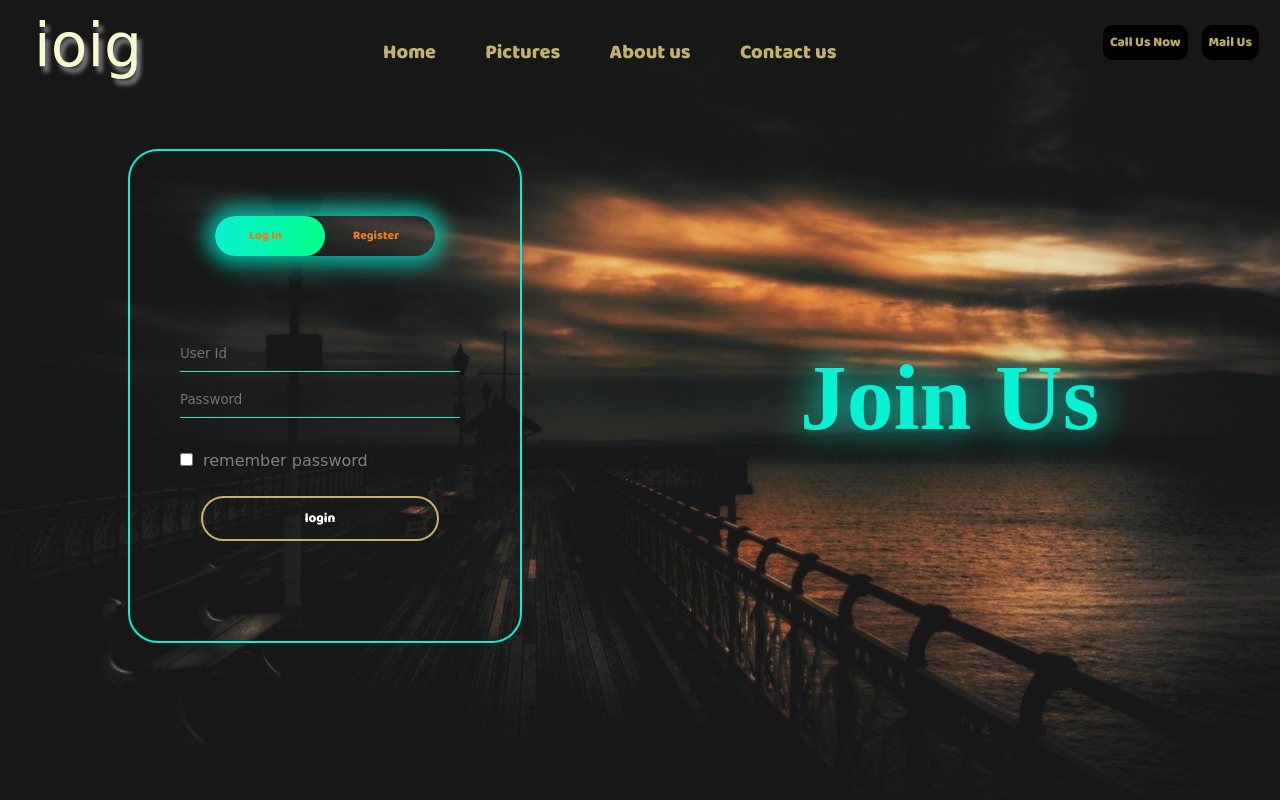
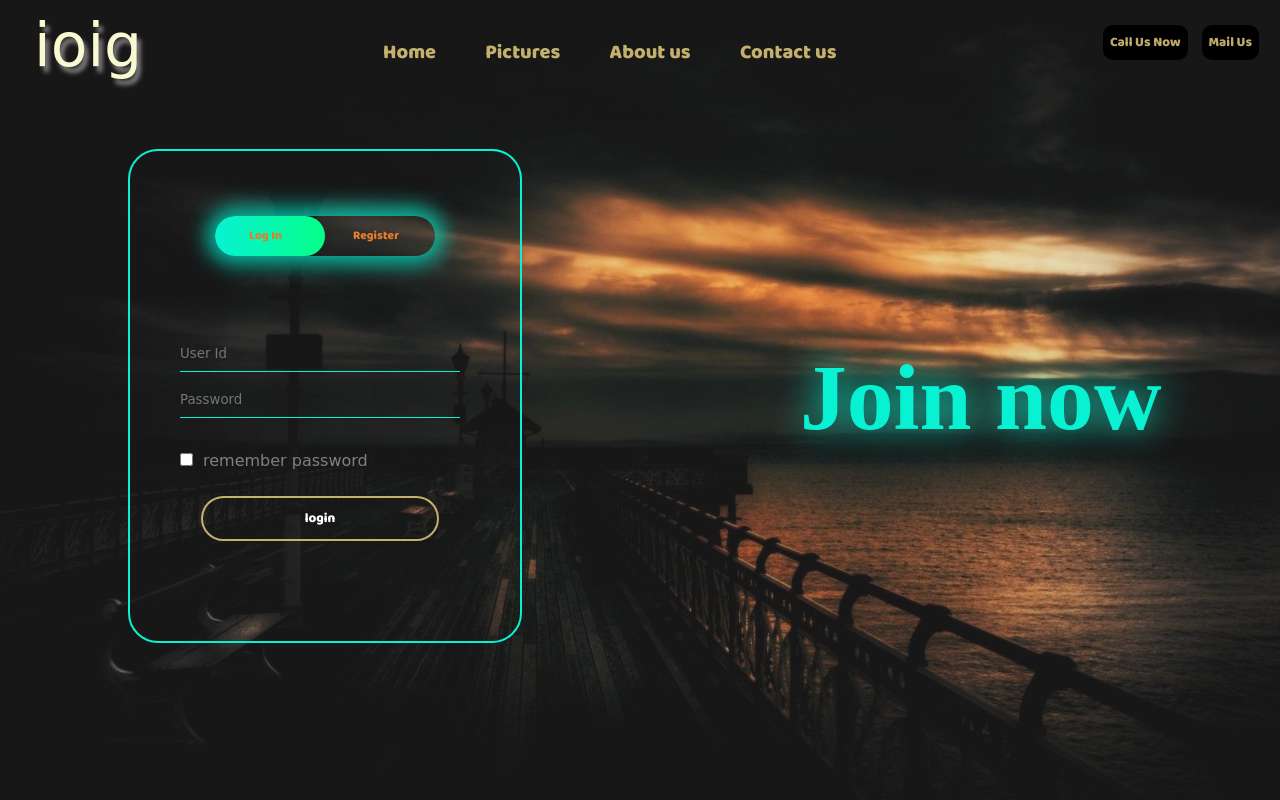
Before and after one commit to ioig/ioig-1, a plain HTML site: page index.html in a window 1280 px wide. Drawn offline with Linux system fonts and the light colour scheme; a web font is replaced by a local one.

Commit message:
Update index.html

```diff
--- a/index.html
+++ b/index.html
@@ -247,7 +247,7 @@
 
     <div class="newfom">
         <div class="wri">
-            <h3>Join Us </h3>
+            <h3>Join now </h3>
         </div>
         <div class="formbox">
             <div class="btnbox">
```
